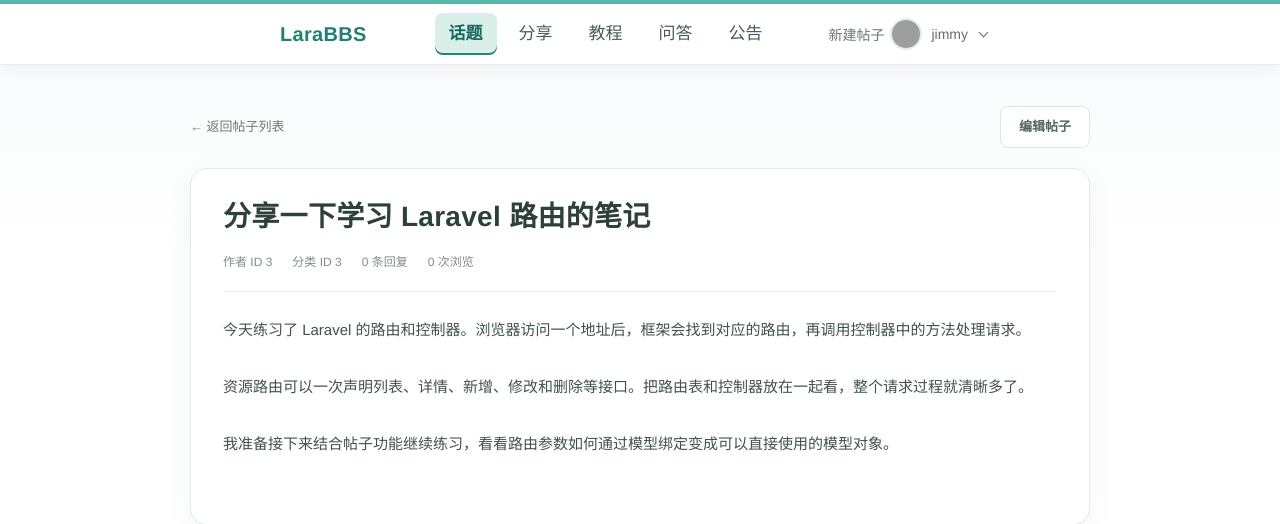
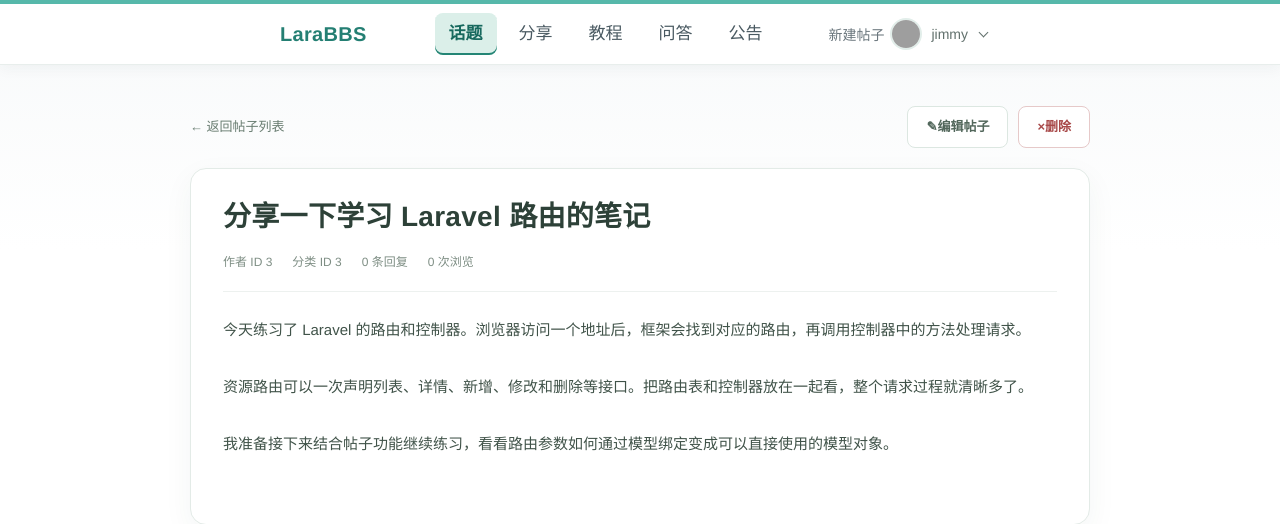
Before and after one commit to chenglianjie-code/laravelBass, a Laravel app: page /topics/1 in a window 1280 px wide. Shown: the top 524 px of the page. Run offline with Laravel 9, Linux system fonts and the light colour scheme; a user stored in the database is signed in; data comes from the database, SQL or seed files in the repository; some libraries are stand-ins or nearby versions; grey boxes are pictures that could not be loaded.

Commit message:
feat: 6.7删除帖子

```diff
--- a/app/Http/Controllers/TopicsController.php
+++ b/app/Http/Controllers/TopicsController.php
@@ -65,14 +65,13 @@ class TopicsController extends Controller
 		$this->authorize('update', $topic);
 		$topic->update($request->all());
 
-		return redirect()->route('topics.show', $topic->id)->with('message', 'Updated successfully.');
+		return redirect()->route('topics.show', $topic->id)->with('message', '更新成功');
 	}
 
 	public function destroy(Topic $topic)
 	{
 		$this->authorize('destroy', $topic);
 		$topic->delete();
-
-		return redirect()->route('topics.index')->with('message', 'Deleted successfully.');
+		return redirect()->route('topics.index')->with('message', '删除成功');
 	}
 }
--- a/app/Policies/TopicPolicy.php
+++ b/app/Policies/TopicPolicy.php
@@ -10,11 +10,10 @@ class TopicPolicy extends Policy
     public function update(User $user, Topic $topic)
     {
         return $topic->user_id == $user->id;
-        // return true;
     }
 
     public function destroy(User $user, Topic $topic)
     {
-        return true;
+         return $topic->user_id == $user->id;
     }
 }
--- a/public/css/topics.css
+++ b/public/css/topics.css
@@ -76,6 +76,31 @@
   border-color: #bfd5ca;
   color: #247f73;
   background: #f4f9f6;
+}
+
+.topic-actions {
+  display: flex;
+  flex-wrap: wrap;
+  align-items: center;
+  gap: 10px;
+  margin-left: auto;
+}
+
+.topic-delete-form {
+  display: flex;
+  margin: 0;
+}
+
+.topic-button-danger {
+  border-color: #e6c9c9;
+  color: #a84949;
+  background: #fff;
+}
+
+.topic-button-danger:hover {
+  border-color: #d69c9c;
+  color: #913737;
+  background: #fff4f4;
 }
 
 .topic-back {
--- a/resources/views/topics/show.blade.php
+++ b/resources/views/topics/show.blade.php
@@ -12,7 +12,27 @@
   <main class="topics-page topic-detail-page">
     <nav class="topics-heading" aria-label="帖子操作">
       <a class="topic-back" href="{{ route('topics.index') }}">← 返回帖子列表</a>
-      <a class="topic-button topic-button-secondary" href="{{ route('topics.edit', $topic->id) }}">编辑帖子</a>
+      @can('update', $topic)
+        <div class="topic-actions">
+          <a class="topic-button topic-button-secondary" href="{{ route('topics.edit', $topic->id) }}">
+            <span aria-hidden="true">✎</span>
+            编辑帖子
+          </a>
+          <form
+            class="topic-delete-form"
+            action="{{ route('topics.destroy', $topic->id) }}"
+            method="POST"
+            onsubmit="return confirm('您确定要删除吗？');"
+          >
+            @csrf
+            @method('DELETE')
+            <button class="topic-button topic-button-danger" type="submit">
+              <span aria-hidden="true">×</span>
+              删除
+            </button>
+          </form>
+        </div>
+      @endcan
     </nav>
 
     @if (session()->has('message'))
```
